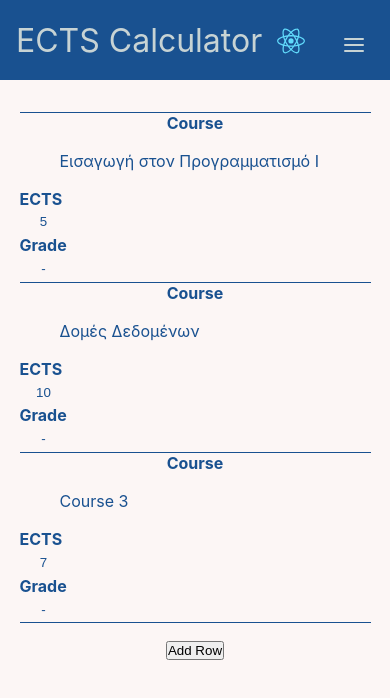
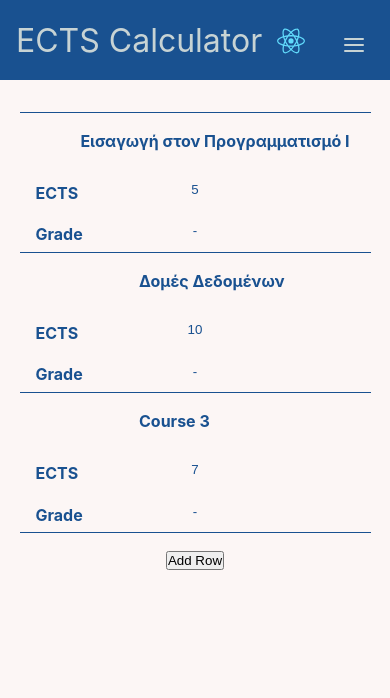
Before and after one commit to arxidamos/ECTS-Calculator, a React (Create React App) app: page / in a window 390 px wide. Shown: the top 698 px of the page. Built offline with nearby package versions, Linux system fonts and the light colour scheme; the HTML template or start-up script is replaced by a standard one.

Commit message:
Updated table layout on smaller screens

```diff
--- a/src/components/Pages/MainPage.css
+++ b/src/components/Pages/MainPage.css
@@ -14,7 +14,6 @@ th {
 .course-cell {
   text-align: center;
   position: relative;
-
 }
 
 .course-text-container {
@@ -22,8 +21,6 @@ th {
   display: flex;
   height: 3.5em;
   align-items: center;
-
-
 }
 
 .text-course {
@@ -31,10 +28,6 @@ th {
   text-overflow: ellipsis;
   white-space: nowrap;
   margin-left: 1em;
-}
-
-.ects-cell, .grade-cell {
-  max-width: 3em;
 }
 
 td > input {
@@ -54,6 +47,10 @@ td > input {
   background-color: #fff;
 }
 
+td >input:hover {
+  font-weight: bold;
+}
+
 td > input:focus {
   cursor: unset;
   background-color: #fff;
@@ -67,9 +64,11 @@ td > input:focus {
   table {
     table-layout: fixed;
   }
+
+  .ects-cell, .grade-cell {
+    width: 2em;
+  }
 }
-
-
 
 @media screen and (max-width: 480px) {
   .responsive-table th, td {
@@ -85,24 +84,46 @@ td > input:focus {
     font-weight: bold;
     display: inline-block;
     width: 40%;
+    position: absolute;
+    top: 14px;
+    left: 1em;
   }
 
   .responsive-table tr {
     border-bottom: 1px solid #195190;
-    /* padding: 10px 0; */
   }
 
   .course-cell {
     width: 100%;
+    justify-items: center;
+    align-items: center;
+    font-weight: bold;
   }
 
   .ects-cell, .grade-cell {
     width: 100%;
   }
 
+  td {
+    width: 100%;
+    display: flex;
+    flex-direction: column;
+    justify-items: center;
+    position: relative;
+  }
+
   td > input {
     width: 100%;
-    height: 20px;
+  }
+
+  td > input:focus {
+    border: none;
+  }
+}
+
+@media screen and (min-width: 481px) {
+  .ects-cell, .grade-cell {
+    max-width: 3em;
   }
 }
 
--- a/src/components/Pages/MainPage.js
+++ b/src/components/Pages/MainPage.js
@@ -27,22 +27,15 @@ const MainPage = () => {
         <tbody>
           {courses.map((course, index) => (
             <tr className="course-row" key={index}>
-              <td data-label="Course" className="course-cell" title={course.course}>
-
-
-                {/* {course.course}
-                {course.completed && <img className="checkmark-img" src={checkmark} alt="Completed" />} */}
+              <td data-label="" className="course-cell" title={course.course}>
                 <div className="course-text-container">
                   <div className="img-course">
                     {course.completed ? <img className="checkmark-img" src={checkmark} alt="Completed" /> : <img className="checkmark-img" src={closemark} alt="Completed" />}
                   </div>
-
                   <div className="text-course">
                     {course.course}
                   </div>
                 </div>
-
-
               </td>
 
               <td data-label="ECTS" className="ects-cell">
@@ -51,25 +44,28 @@ const MainPage = () => {
                   newCourses[index].ects = e.target.value;
                   setCourses(newCourses);}}/>
               </td>
+
               <td data-label="Grade" className="grade-cell">
                 <input
                   className="course-input"
                   type="text"
-                  value={course.grade ? course.grade : '-'}
-                  onChange={(e) => {
+                    onFocus={(e) => {
+                      if (e.target.value === '-') {
+                        e.target.value = '';
+                      }
+                    }}
+                    defaultValue={course.grade ? course.grade : '-'}
+                    onBlur={(e) => {
                       if (e.target.value === '') {
                         e.target.value = '-';
                       }
                       const newCourses = [...courses];
                       newCourses[index].grade = e.target.value;
-
                       newCourses[index].completed = (e.target.value >= 5 && e.target.value <= 10) ? true : false;
                       setCourses(newCourses);}}
-                    onFocus={(e) => {
-                      e.target.value = '';}}
-                    onBlur={(e) => {
-                      if (e.target.value === '') {
-                        e.target.value = '-';
+                      onKeyDown={(e) => {
+                        if (e.key === "Enter") {
+                          e.target.blur();
                         }
                       }}
                     />
```
Lines whose indentation alone changed are shown as unchanged.
